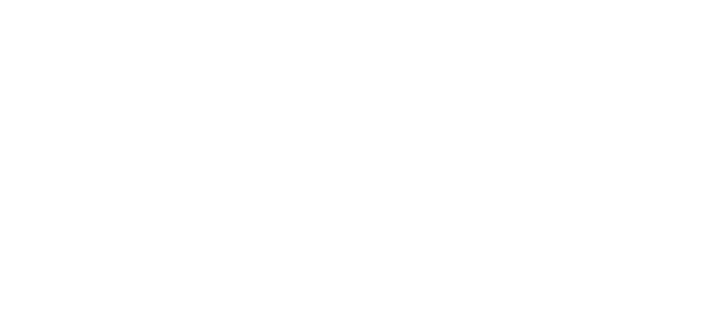
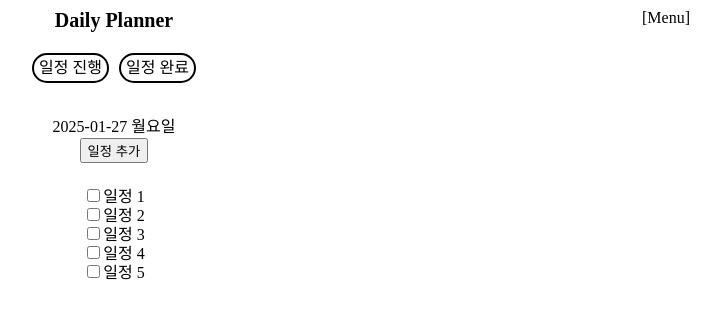
Before and after one commit to Rayched/mapleToDo, a React (Create React App) app: page / in a window 1280 px wide. Shown: the top 318 px of the page, without its empty margins (526-1246 px from the left). Built offline with nearby package versions, Linux system fonts and the light colour scheme.

Commit message:
Daily Planner, Component 배치도 작성

```diff
--- a/package.json
+++ b/package.json
@@ -10,6 +10,7 @@
     "@types/node": "^16.18.114",
     "@types/react": "^18.3.11",
     "@types/react-dom": "^18.3.1",
+    "framer-motion": "^12.0.5",
     "react": "^18.3.1",
     "react-dom": "^18.3.1",
     "react-hook-form": "^7.53.1",
--- a/src/App.tsx
+++ b/src/App.tsx
@@ -1,8 +1,115 @@
+import styled from "styled-components";
+
+const Wrapper = styled.div`
+  width: 100vw;
+  height: 100vh;
+  display: flex;
+  align-items: center;
+  flex-direction: column;
+`;
+
+const Header = styled.header`
+  padding: 5px 0px;
+  margin: 5px 0px;
+  text-align: center;
+  font-size: 20px;
+  font-weight: bold;
+`;
+
+const SideBar = styled.aside`
+  padding: 5px 0px;
+  margin: 5px 0px;
+  position: absolute;
+  right: 5%;
+`;
+
+const ToDo_Categorys = styled.nav`
+  padding: 5px;
+  margin: 8px 0px;
+  display: flex;
+  align-items: center;
+  justify-content: space-between;
+
+  .Category {
+    padding: 5px;
+    margin: 0px 5px;
+    display: flex;
+    border: 2px solid black;
+    border-radius: 15px;
+  }
+`;
+
+const MainContainer = styled.main`
+  padding: 5px 0px;
+  margin: 5px 0px;
+  display: flex;
+  flex-direction: column;
+  justify-content: center;
+  align-items: center;
+`;
+
+const ToDoNav = styled.div`
+  padding: 5px 0px;
+  margin: 5px 0px;
+  display: flex;
+  flex-direction: column;
+  align-items: center;
+  h4 {
+    margin: 3px 0px;
+  }
+`;
+
+const ToDoItems = styled.div`
+  display: flex;
+  flex-direction: column;
+  align-items: center;
+  justify-content: center;
+  padding: 5px 0px;
+  margin: 8px 0px;
+`;
 
 function App(){
   return (
-    <div>
-    </div>
+    <Wrapper>
+      <Header>
+        <h3>Daily Planner</h3>
+      </Header>
+      <ToDo_Categorys>
+        <div className="Category">일정 진행</div>
+        <div className="Category">일정 완료</div>
+      </ToDo_Categorys>
+      <SideBar>[Menu]</SideBar>
+      <MainContainer>
+        <ToDoNav>
+          <h4>2025-01-27 월요일</h4>
+          <button>일정 추가</button>
+        </ToDoNav>
+        <ToDoItems>
+          <ul>
+            <li>
+              <input type="checkbox" />
+              일정 1
+            </li>
+            <li>
+              <input type="checkbox" />
+              일정 2
+            </li>
+            <li>
+              <input type="checkbox" />
+              일정 3
+            </li>
+            <li>
+              <input type="checkbox" />
+              일정 4
+            </li>
+            <li>
+              <input type="checkbox" />
+              일정 5
+            </li>
+          </ul>
+        </ToDoItems>
+      </MainContainer>
+    </Wrapper>
   );
 }
 
--- a/src/index.tsx
+++ b/src/index.tsx
@@ -2,6 +2,58 @@ import React from 'react';
 import ReactDOM from 'react-dom/client';
 import App from './App';
 import { RecoilRoot } from 'recoil';
+import { createGlobalStyle } from 'styled-components';
+
+const GlobalStyle = createGlobalStyle`
+  /* http://meyerweb.com/eric/tools/css/reset/
+    v2.0 | 20110126
+    License: none (public domain)
+  */
+
+  html, body, div, span, applet, object, iframe,
+  h1, h2, h3, h4, h5, h6, p, blockquote, pre,
+  a, abbr, acronym, address, big, cite, code,
+  del, dfn, em, img, ins, kbd, q, s, samp,
+  small, strike, strong, sub, sup, tt, var,
+  b, u, i, center,
+  dl, dt, dd, ol, ul, li,
+  fieldset, form, label, legend,
+  table, caption, tbody, tfoot, thead, tr, th, td,
+  article, aside, canvas, details, embed,
+  figure, figcaption, footer, header, hgroup,
+  menu, nav, output, ruby, section, summary,
+  time, mark, audio, video {
+    margin: 0;
+    padding: 0;
+    border: 0;
+    font-size: 100%;
+    font: inherit;
+    vertical-align: baseline;
+  }
+  /* HTML5 display-role reset for older browsers */
+  article, aside, details, figcaption, figure,
+  footer, header, hgroup, menu, nav, section {
+    display: block;
+  }
+  body {
+    line-height: 1;
+  }
+  ol, ul {
+    list-style: none;
+  }
+  blockquote, q {
+    quotes: none;
+  }
+  blockquote:before, blockquote:after,
+  q:before, q:after {
+    content: '';
+    content: none;
+  }
+  table {
+    border-collapse: collapse;
+    border-spacing: 0;
+  }
+`;
 
 const root = ReactDOM.createRoot(
   document.getElementById('root') as HTMLElement
@@ -11,6 +63,7 @@ root.render(
   <React.StrictMode>
     <RecoilRoot>
       <App />
+      <GlobalStyle />
     </RecoilRoot>
   </React.StrictMode>
 );
```
Also changed, not shown: 2 other files (tests, documents, lock files or other folders).
